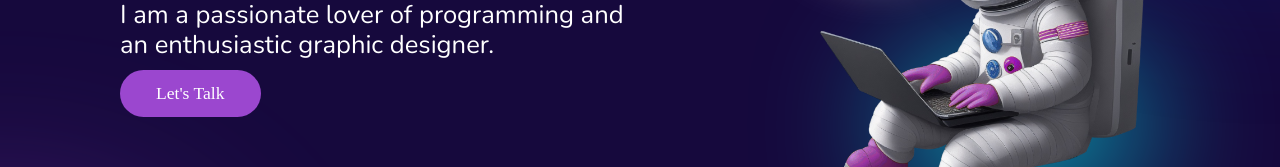
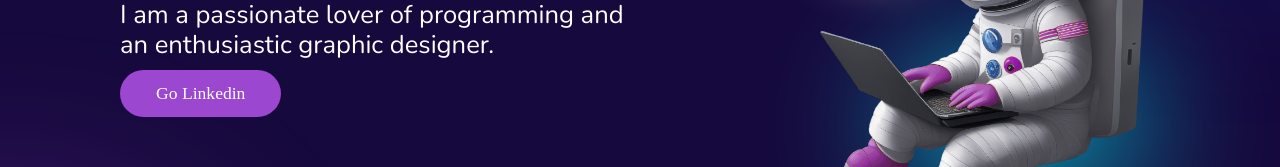
Before and after one commit to JhulianDev/Portfolio, a React (Vite) app: page / in a window 1280 px wide. Shown: the part 357-524 px from the top of the page. Built offline with nearby package versions, Linux system fonts and the light colour scheme.

Commit message:
The button text is modified.

```diff
--- a/src/components/pages/home/Home.jsx
+++ b/src/components/pages/home/Home.jsx
@@ -21,7 +21,7 @@ const Home = ({ sectionRef }) => {
           <Description>
             I am a passionate lover of programming and an enthusiastic graphic designer.
           </Description>
-          <ContactButton>Let's Talk</ContactButton>
+          <ContactButton>Go Linkedin</ContactButton>
         </TextsContainer>
 
         <IllustrationsContainer>
```
